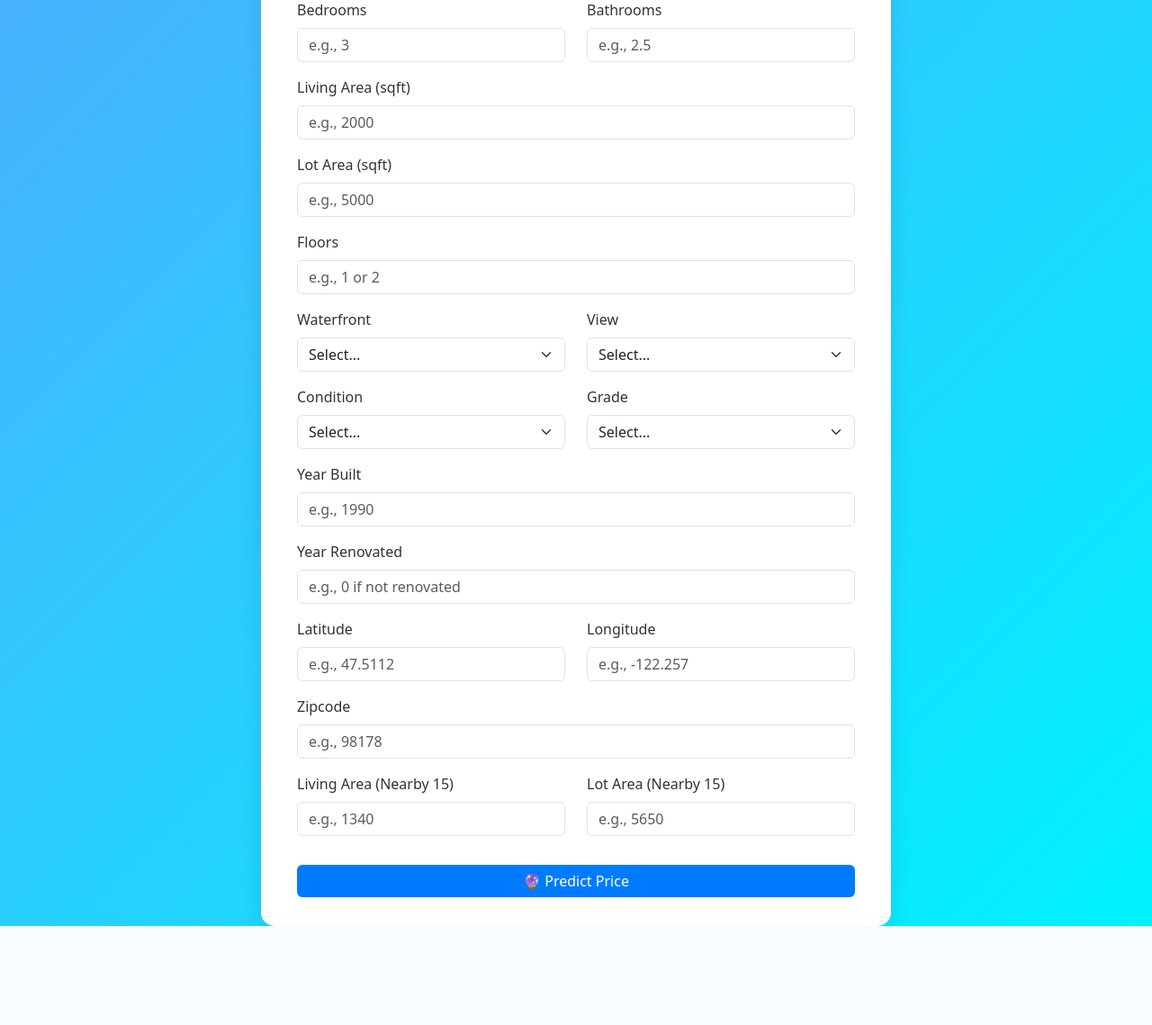
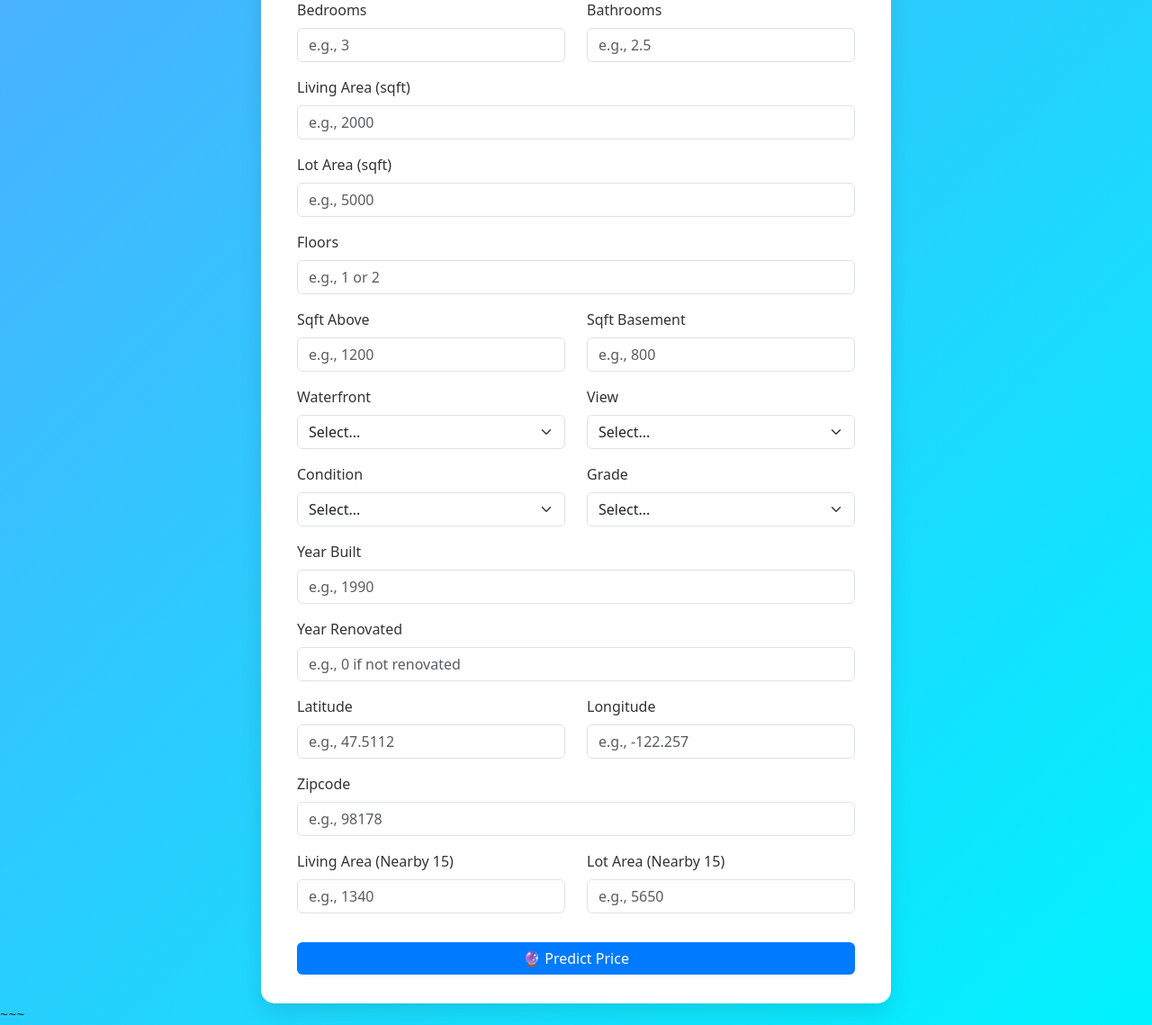
Before and after one commit to razielsevilla/house_price_predictor, a Flask app: page / in a window 1280 px wide. Shown: the part 207-1346 px from the top of the page at 90% size. Before the commit the page ends 1236 px from the top, so only its background shows below. Run offline with Flask 3, Linux system fonts and the light colour scheme; parts of the project's set-up code (start-up, migrations or seed data) failed here and were passed over.

Commit message:
improve ui component

```diff
--- a/templates/index.html
+++ b/templates/index.html
@@ -75,6 +75,19 @@
         <label class="form-label">Floors</label>
         <input type="number" step="0.5" class="form-control" name="floors" placeholder="e.g., 1 or 2" required>
       </div>
+
+      <!-- ✅ Added Sqft Above and Sqft Basement -->
+      <div class="row">
+        <div class="col-md-6 mb-3">
+          <label class="form-label">Sqft Above</label>
+          <input type="number" class="form-control" name="sqft_above" placeholder="e.g., 1200" required>
+        </div>
+        <div class="col-md-6 mb-3">
+          <label class="form-label">Sqft Basement</label>
+          <input type="number" class="form-control" name="sqft_basement" placeholder="e.g., 800" required>
+        </div>
+      </div>
+      <!-- ✅ End added section -->
 
       <div class="row">
         <div class="col-md-6 mb-3">
@@ -179,3 +192,4 @@
   </div>
 </body>
 </html>
+~~~
```
Also changed, not shown: main.py (+8 -2 lines).
